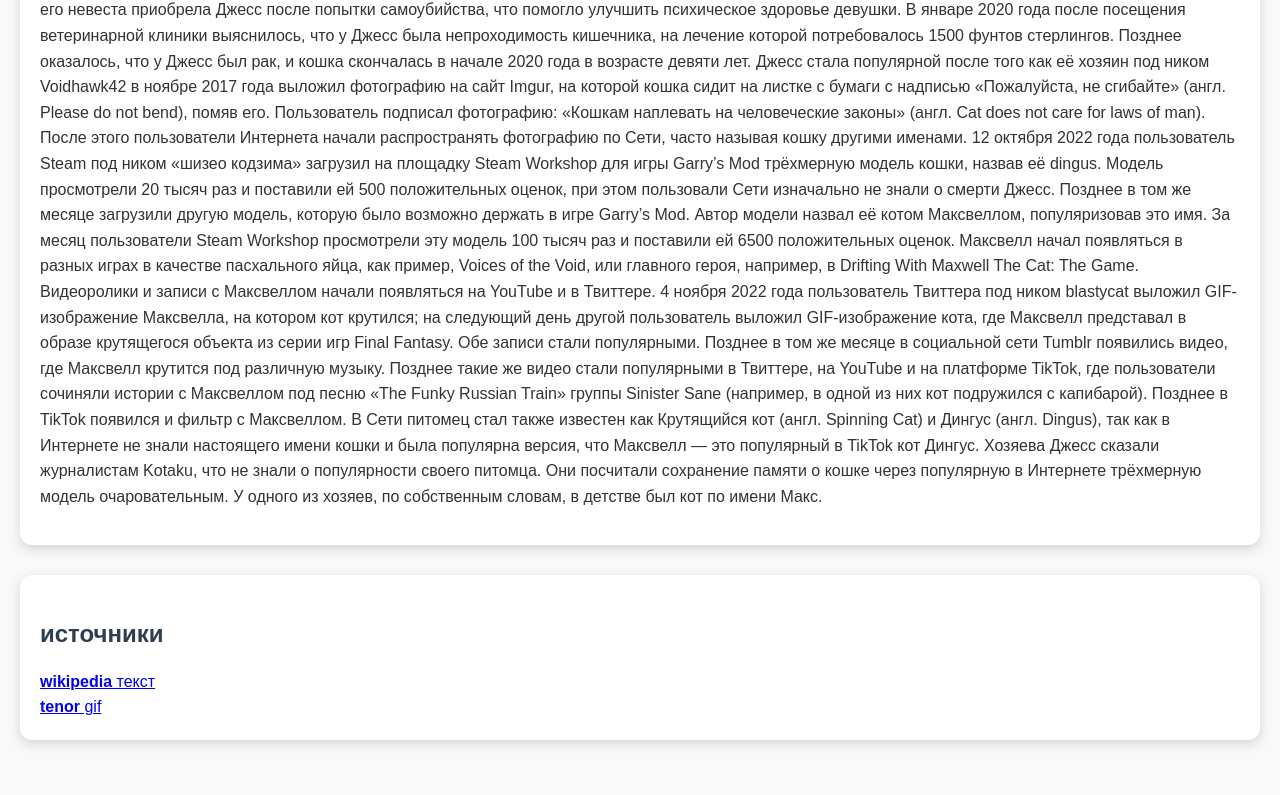
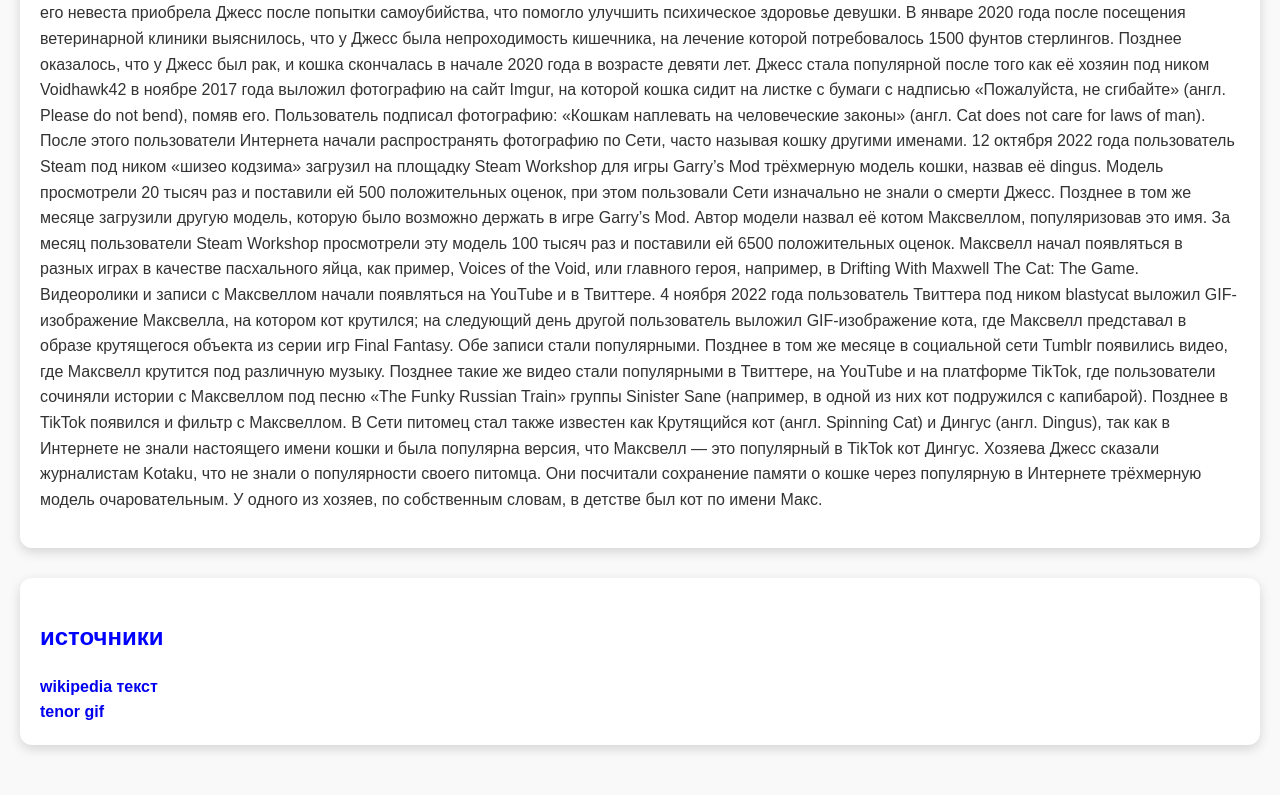
Before and after one commit to lev246990-lab/lev246990-lab.github.io, a plain HTML site: page index.html in a window 1280 px wide. Shown: the part 1280-2075 px from the top of the page. Drawn offline with Linux system fonts and the light colour scheme.

Commit message:
Update styles.css

```diff
--- a/styles.css
+++ b/styles.css
@@ -9,9 +9,13 @@ body {
 }
 
 /* Стили для заголовков */
-h1, h2 {
-    color: #2c3e50;
+h1{
+    color: red;
     margin-bottom: 15px;
+}
+h2{
+    color: blue;
+    margin-bottom: 17px;
 }
 
 /* Стили для списков */
@@ -20,19 +24,29 @@ ul {
     margin-left: 20px;
 }
 
-/* Разделы-карточки */
+/* Стили для отступов между разделами */
 .section {
-    background: white;
+    background: white;                            /* карточки на сером фоне */
     padding: 20px;
     border-radius: 12px;
     box-shadow: 0 4px 12px rgba(0, 0, 0, 0.15);
     margin-bottom: 30px;
 }
 
-/* Изображения */
+/* Стили для изображений (если будете добавлять) */
 img {
     max-width: 100%;
     height: auto;
     display: block;
     margin: 20px auto;
 }
+html {
+    scroll-behavior: smooth;
+}
+a {
+    text-decoration: none;
+    font-weight: bold;
+}
+a:hover {
+    color: #c0392b;
+}
```
